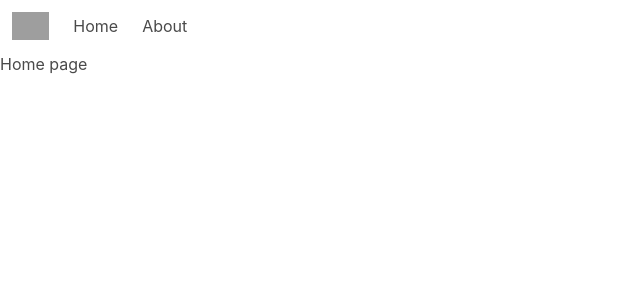
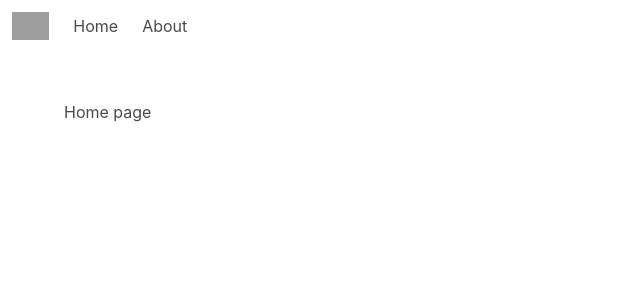
Before and after one commit to codeforgso/codeforgso.github.io, a Next.js app: page / in a window 1280 px wide. Shown: the top 300 px of the page, without its empty margins (0-640 px from the left). Built offline with nearby package versions, Linux system fonts and the light colour scheme; grey boxes are pictures that could not be loaded.

Commit message:
Update bulma classes

```diff
--- a/components/page.js
+++ b/components/page.js
@@ -4,11 +4,13 @@ import Nav from '../components/nav';
 import '../styles.scss';
 
 const Page = ({ children, title = '' }) => (
-  <div>
+  <React.Fragment>
     <Head title={title} />
     <Nav />
-    {children}
-  </div>
+    <div className="section">
+      <div className="container">{children}</div>
+    </div>
+  </React.Fragment>
 );
 
 export default Page;
```
